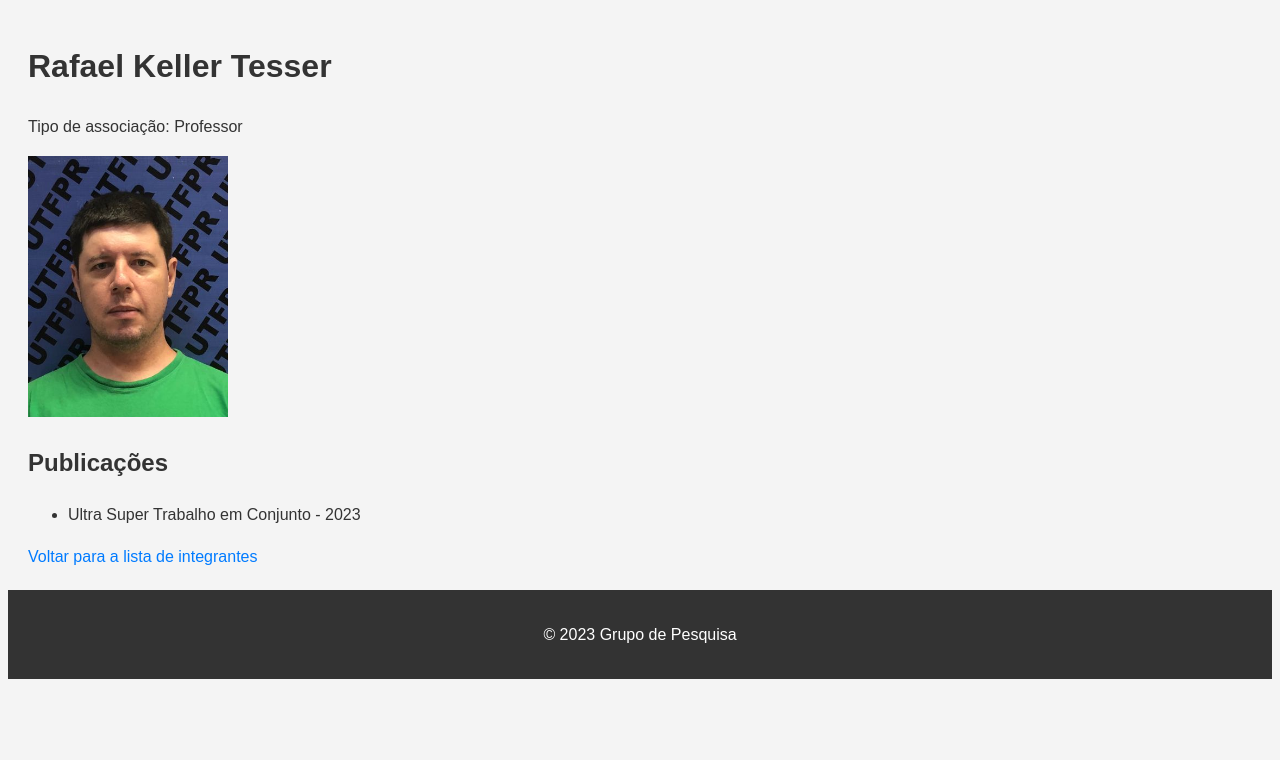
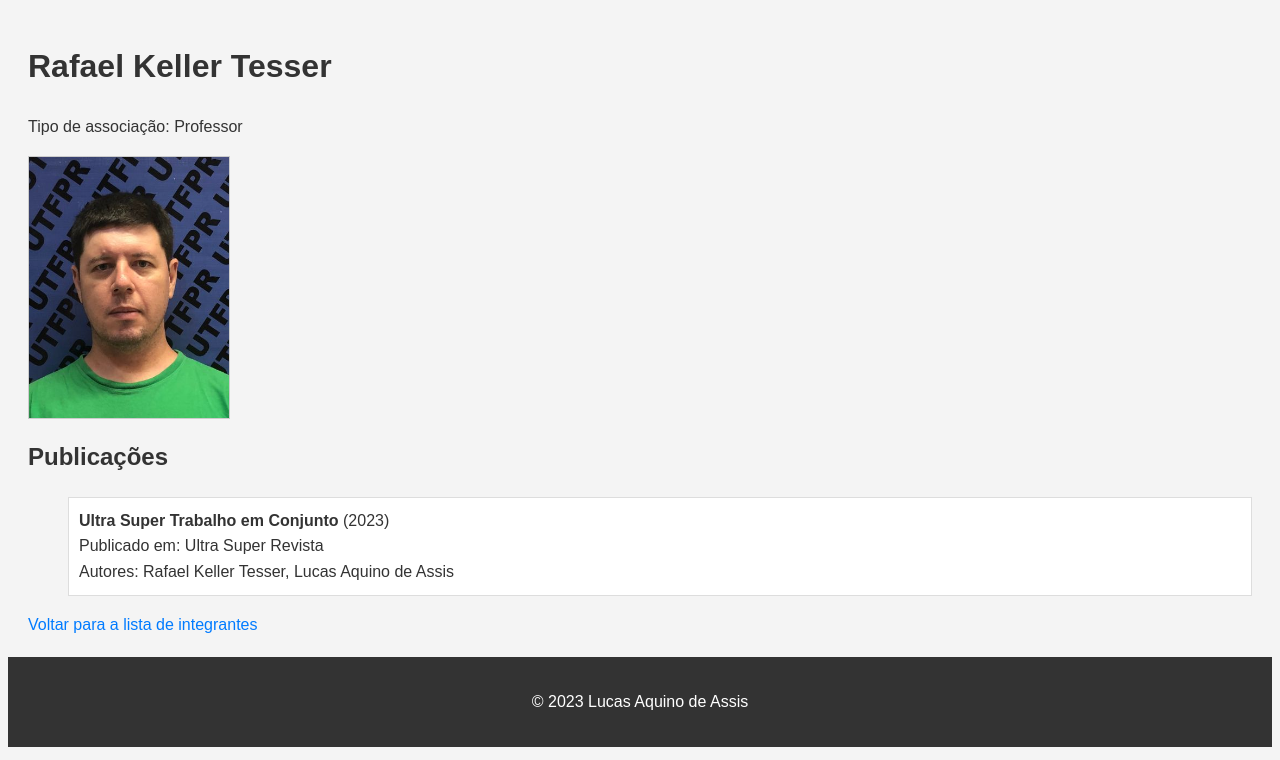
Before and after one commit to GreyGoldFish/CC266A, a Django app: page /integrantes/1/ in a window 1280 px wide. Shown: the part 40-800 px from the top of the page. Run offline with Django 4.2, Linux system fonts and the light colour scheme; data comes from the database, SQL or seed files in the repository; both versions use the stored data as it was after the commit.

Commit message:
Present project

```diff
--- a/trabalho2/pesquisa_grupo/static/css/styles.css
+++ b/trabalho2/pesquisa_grupo/static/css/styles.css
@@ -1,3 +1,4 @@
+/* Estilos globais */
 body {
     font-family: Arial, sans-serif;
     line-height: 1.6;
@@ -16,20 +17,32 @@ main {
     padding: 20px;
 }
 
-.list-item {
+ul li {
+    list-style-type: none;
+}
+
+/* Estilos para a lista de integrantes e itens de publicação */
+.list-item, .publicacao-item {
     border: 1px solid #ddd;
     padding: 10px;
     margin-bottom: 10px;
     background-color: white;
-    list-style-type: none;
 }
 
-.list-item img {
-    max-width: 100px;
+.list-item img, .detalhes-integrante img {
+    display: block;
+    max-width: 100px; /* Ajustado para corresponder ao tamanho da imagem na lista */
     height: auto;
     border: 1px solid #ccc;
+    margin-bottom: 10px;
 }
 
+/* Estilos para detalhes do integrante */
+.detalhes-integrante img {
+    max-width: 200px; /* Tamanho da imagem na página de detalhes */
+}
+
+/* Estilos para links */
 .list-item a, .details-link {
     text-decoration: none;
     color: #007bff;
@@ -38,11 +51,3 @@ main {
 .list-item a:hover, .details-link:hover {
     text-decoration: underline;
 }
-
-.detalhes-integrante img {
-    max-width: 200px;
-}
-
-.publicacao-item {
-    margin-bottom: 5px;
-}
--- a/trabalho2/pesquisa_grupo/templates/base_generic.html
+++ b/trabalho2/pesquisa_grupo/templates/base_generic.html
@@ -20,7 +20,7 @@
     </main>
 
     <footer>
-        <p>&copy; 2023 Grupo de Pesquisa</p>
+        <p>&copy; 2023 Lucas Aquino de Assis</p>
     </footer>
 </body>
 </html>
--- a/trabalho2/pesquisa_grupo/templates/pesquisa_grupo/detalhes_integrante.html
+++ b/trabalho2/pesquisa_grupo/templates/pesquisa_grupo/detalhes_integrante.html
@@ -5,16 +5,27 @@
   <p>Tipo de associação: {{ integrante.get_tipo_display }}</p>
   {% if integrante.foto %}
     <div class="detalhes-integrante">
-      <img src="{{ integrante.foto.url }}" alt="Foto de {{ integrante.nome }}" />
+      <img src="{{ integrante.foto.url }}" alt="Foto de {{ integrante.nome }}" class="detalhes-integrante-img" />
     </div>
   {% endif %}
 
-  <h2>Publicações</h2>
-  <ul>
-    {% for publicacao in publicacoes %}
-      <li class="publicacao-item">{{ publicacao.titulo }} - {{ publicacao.ano_publicacao }}</li>
-    {% endfor %}
-  </ul>
+  {% if publicacoes %}
+    <h2>Publicações</h2>
+    <ul>
+      {% for publicacao in publicacoes %}
+        <li class="publicacao-item">
+          <strong>{{ publicacao.titulo }}</strong> ({{ publicacao.ano_publicacao }})<br>
+          Publicado em: {{ publicacao.veiculo_publicacao }}<br>
+          Autores:
+          {% for autor in publicacao.autores.all %}
+            {{ autor.nome }}{% if not forloop.last %}, {% endif %}
+          {% endfor %}
+        </li>
+      {% endfor %}
+    </ul>
+  {% else %}
+    <p>Nenhuma publicação encontrada.</p>
+  {% endif %}
 
   <a class="details-link" href="{% url 'index' %}">Voltar para a lista de integrantes</a>
 {% endblock %}
--- a/trabalho2/pesquisa_grupo/views.py
+++ b/trabalho2/pesquisa_grupo/views.py
@@ -1,13 +1,15 @@
 from django.shortcuts import render
-
-# Create your views here.
-
+from django.db.models import Count
 from django.shortcuts import render, get_object_or_404
 from .models import Integrante, Publicacao
 
 def index(request):
     integrantes = Integrante.objects.all()
-    return render(request, 'pesquisa_grupo/index.html', {'integrantes': integrantes})
+    tipo_count = Integrante.objects.values('tipo').annotate(total=Count('tipo'))
+    return render(request, 'pesquisa_grupo/index.html', {
+        'integrantes': integrantes,
+        'tipo_count': tipo_count
+    })
 
 def detalhes_integrante(request, integrante_id):
     integrante = get_object_or_404(Integrante, pk=integrante_id)
```
Also changed, not shown: trabalho2/db.sqlite3.
